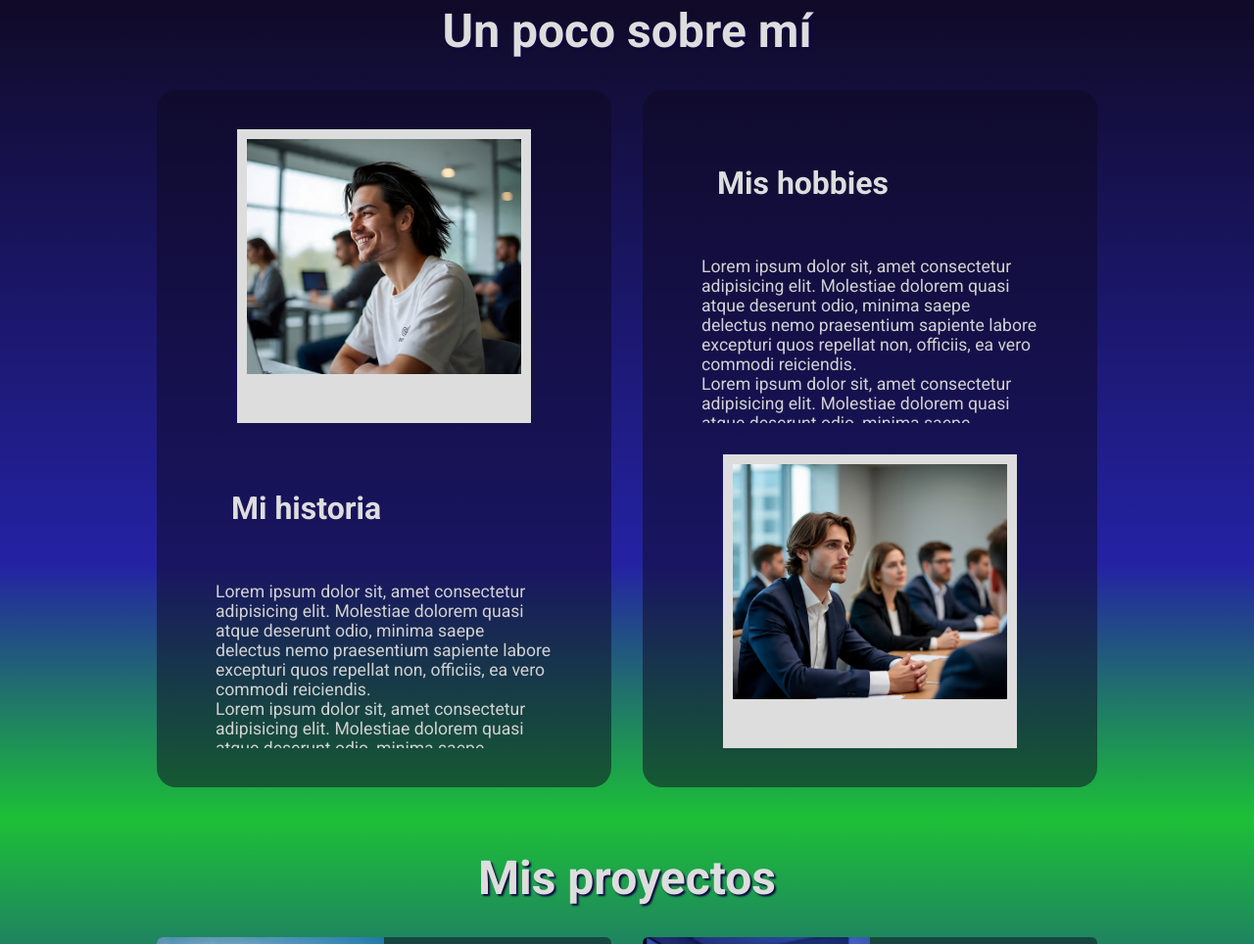
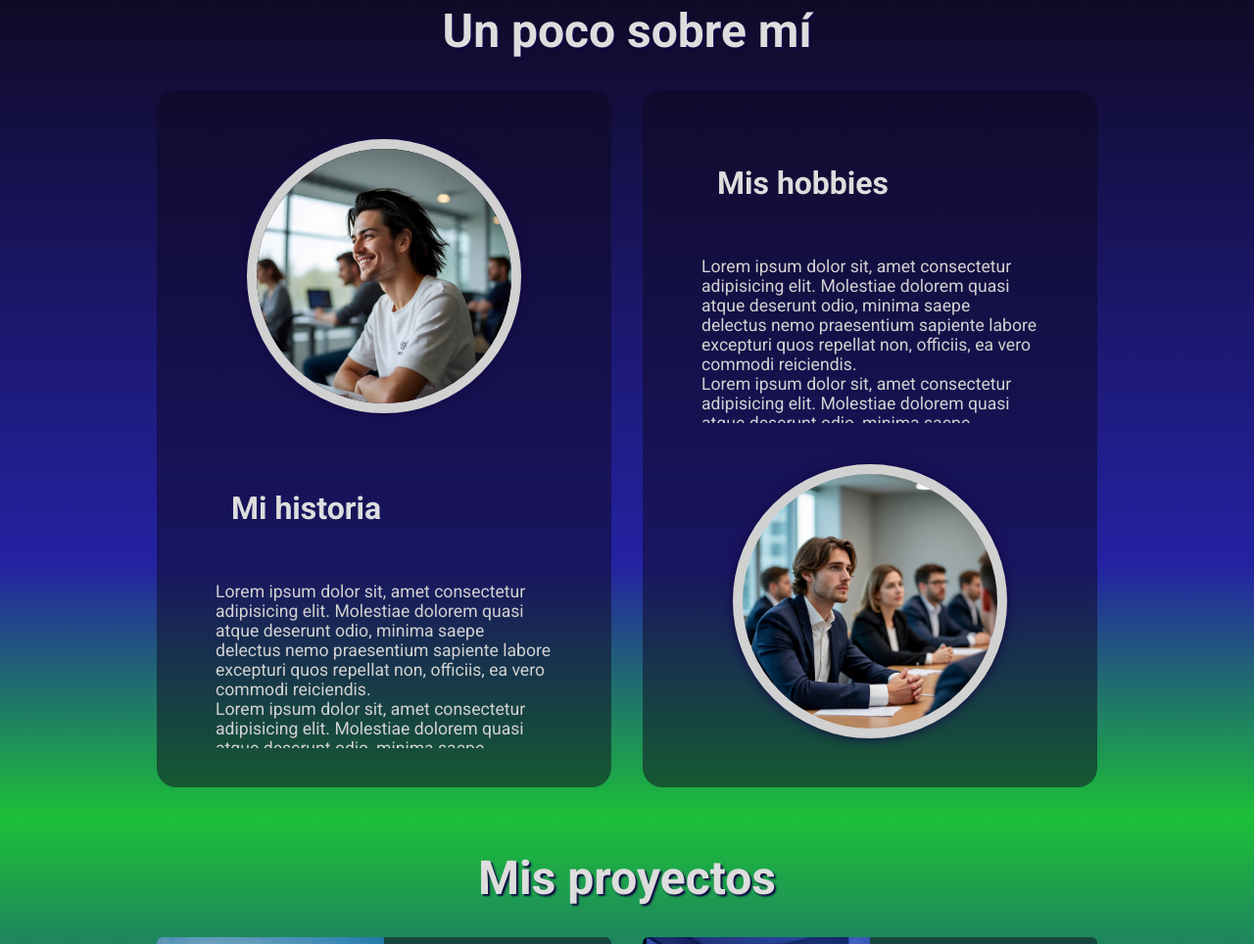
Before and after one commit to NicolasZGH/Portfolio-Informatorio, a plain HTML site: page index.html in a window 1280 px wide. Shown: the part 829-1793 px from the top of the page at 98% size. Drawn offline with Linux system fonts and the light colour scheme.

Commit message:
changing image forme

```diff
--- a/style.css
+++ b/style.css
@@ -204,13 +204,18 @@ los escribiremos al final (comentarios: enlaces, botones, tarjetas) */
   height: 300px;
   width: 300px;
   padding: 10px;
-  background-color: var(--texto-primario);
-  /*   background-color: transparent; */
+  background-color: transparent;
   cursor: pointer;
 }
 .seccion_descripcion__imagen {
   width: 100%;
   height: 240px;
+  border-radius: 100%;
+  width: 100%;
+  height: 100%;
+  background-color: var(--texto-primario);
+  filter: drop-shadow(0px 0px 6px var(--fondo-secundario));
+  border: 10px solid var(--texto-secundario);
   /* width: 300px;
   height: 300px;
   padding: 10px;
@@ -221,10 +226,10 @@ los escribiremos al final (comentarios: enlaces, botones, tarjetas) */
   left: 50%;
   transform: translateX(-50%); */
   object-fit: cover;
-  /* transition: left 0.3s ease, right 0.3s ease, top 0.3s ease, bottom 0.3s ease,
+  transition: left 0.3s ease, right 0.3s ease, top 0.3s ease, bottom 0.3s ease,
     width 0.3s ease, height 0.3s ease, padding 0.3s ease,
     background-color 0.3s ease, transform 0.3s ease,
-    border-radius 0.1s 0.2s ease; */
+    border-radius 0.1s 0.2s ease;
 }
 /* .seccion_descripcion__imagen_variante {
   top: auto;
```
